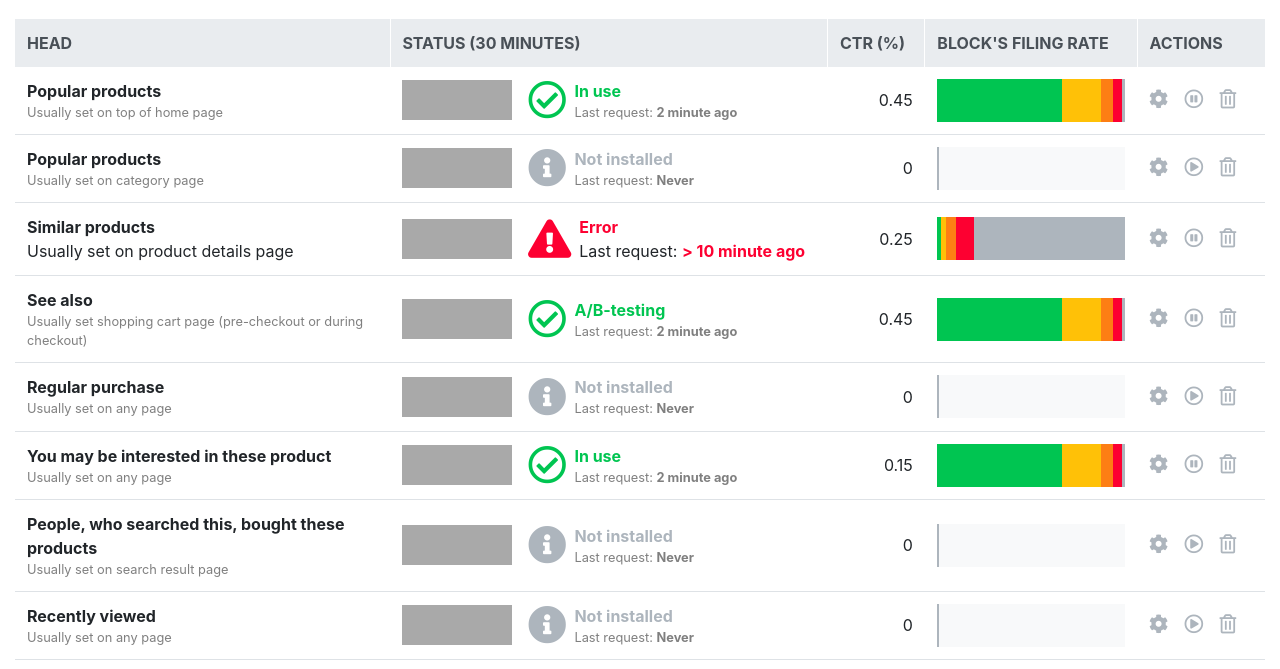
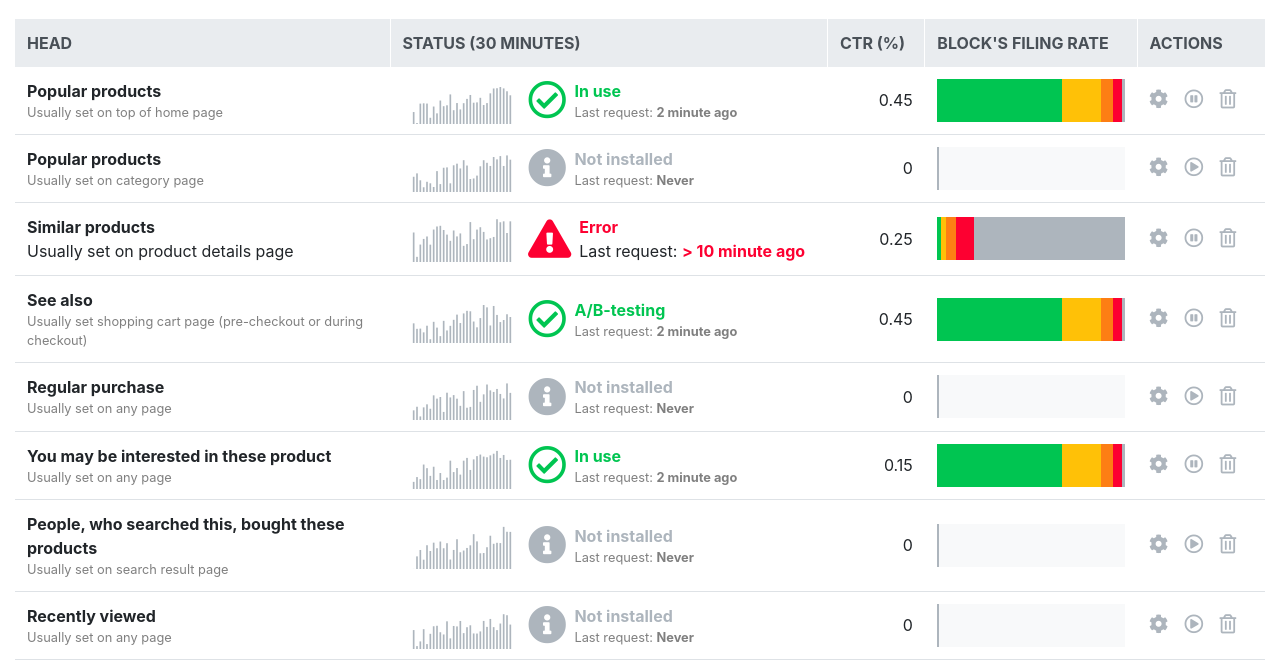
Before and after one commit to disha1010/product-recommendations, a website built with webpack: page src/index.html in a window 1280 px wide. Shown: the part 118-787 px from the top of the page. Built offline with nearby package versions, Linux system fonts and the light colour scheme.

Commit message:
add chart for status activity, add favicon

```diff
--- a/package.json
+++ b/package.json
@@ -12,6 +12,7 @@
   },
   "dependencies": {
     "bootstrap": "^4.4.1",
+    "chart.js": "^2.9.3",
     "jquery": "^3.4.1",
     "popper.js": "^1.16.1"
   },
--- a/src/index.html
+++ b/src/index.html
@@ -82,7 +82,9 @@
             </td>
             <td class="align-middle">
               <div class="d-flex align-items-center">
-                <div class="histogram mr-3"></div>
+                <div class="histogram mr-3">
+                  <canvas class="activity-chart" height="55px" width="110px"></canvas>
+                </div>
                 <div class="desc d-flex align-items-center">
                   <i class="far fa-check-circle text-success mr-2"></i>
                   <div>
@@ -119,7 +121,9 @@
             </td>
             <td class="align-middle">
               <div class="d-flex align-items-center">
-                <div class="histogram mr-3"></div>
+                <div class="histogram mr-3">
+                  <canvas class="activity-chart"></canvas>
+                </div>
                 <div class="desc d-flex align-items-center">
                   <i class="fas fa-info-circle text-secondary mr-2"></i>
                   <div>
@@ -152,7 +156,9 @@
             </td>
             <td class="align-middle">
               <div class="d-flex align-items-center">
-                <div class="histogram mr-3"></div>
+                <div class="histogram mr-3">
+                  <canvas class="activity-chart"></canvas>
+                </div>
                 <div class="desc d-flex align-items-center">
                   <i class="fas fa-exclamation-triangle text-danger mr-2"></i>
                   <div>
@@ -189,7 +195,9 @@
             </td>
             <td class="align-middle">
               <div class="d-flex align-items-center">
-                <div class="histogram mr-3"></div>
+                <div class="histogram mr-3">
+                  <canvas class="activity-chart"></canvas>
+                </div>
                 <div class="desc d-flex align-items-center">
                   <i class="far fa-check-circle text-success mr-2"></i>
                   <div>
@@ -226,7 +234,9 @@
             </td>
             <td class="align-middle">
               <div class="d-flex align-items-center">
-                <div class="histogram mr-3"></div>
+                <div class="histogram mr-3">
+                  <canvas class="activity-chart"></canvas>
+                </div>
                 <div class="desc d-flex align-items-center">
                   <i class="fas fa-info-circle text-secondary mr-2"></i>
                   <div>
@@ -259,7 +269,9 @@
             </td>
             <td class="align-middle">
               <div class="d-flex align-items-center">
-                <div class="histogram mr-3"></div>
+                <div class="histogram mr-3">
+                  <canvas class="activity-chart"></canvas>
+                </div>
                 <div class="desc d-flex align-items-center">
                   <i class="far fa-check-circle text-success mr-2"></i>
                   <div>
@@ -296,7 +308,9 @@
             </td>
             <td class="align-middle">
               <div class="d-flex align-items-center">
-                <div class="histogram mr-3"></div>
+                <div class="histogram mr-3">
+                  <canvas class="activity-chart"></canvas>
+                </div>
                 <div class="desc d-flex align-items-center">
                   <i class="fas fa-info-circle text-secondary mr-2"></i>
                   <div>
@@ -329,7 +343,9 @@
             </td>
             <td class="align-middle">
               <div class="d-flex align-items-center">
-                <div class="histogram mr-3"></div>
+                <div class="histogram mr-3">
+                  <canvas class="activity-chart"></canvas>
+                </div>
                 <div class="desc d-flex align-items-center">
                   <i class="fas fa-info-circle text-secondary mr-2"></i>
                   <div>
@@ -362,7 +378,9 @@
             </td>
             <td class="align-middle">
               <div class="d-flex align-items-center">
-                <div class="histogram mr-3"></div>
+                <div class="histogram mr-3">
+                  <canvas class="activity-chart"></canvas>
+                </div>
                 <div class="desc d-flex align-items-center">
                   <i class="fas fa-info-circle text-secondary mr-2"></i>
                   <div>
--- a/src/index.js
+++ b/src/index.js
@@ -1,2 +1,4 @@
 import './scss/style.scss';
+import './favicon.ico';
+import './js/bar-chart.js'
 import 'bootstrap';
--- /dev/null
+++ b/src/js/bar-chart.js
@@ -0,0 +1,59 @@
+import Chart from "chart.js";
+
+const last30MinChartOptions = {
+  legend: {
+    display: false
+  },
+  tooltips: {
+    enabled: false
+  },
+  scales: {
+    xAxes: [
+      {
+        gridLines: {
+          display: false
+        },
+        ticks: {
+          display: false
+        }
+      }
+    ],
+    yAxes: [
+      {
+        gridLines: {
+          display: false
+        },
+        ticks: {
+          display: false
+        }
+      }
+    ]
+  }
+};
+
+const chartNodes = document.getElementsByClassName("activity-chart");
+for (const element of chartNodes) {
+  const last30MinData = {
+    datasets: []
+  };
+  for (let i = 0; i < 30; i++) {
+    last30MinData.datasets.push({
+      backgroundColor: "rgb(173, 181, 189)",
+      borderColor: "rgb(173, 181, 189)",
+      borderWidth: "0",
+      hoverBackgroundColor: "rgb(173, 181, 189)",
+      hoverBorderColor: "rgb(173, 181, 189)",
+      hoverBorderWidth: "0",
+      label: "",
+      barPercentage: 0.5,
+      categoryPercentage: 1,
+      data: [Math.random() + i / 30]
+    });
+  }
+
+  new Chart(element.getContext("2d"), {
+    type: "bar",
+    data: last30MinData,
+    options: last30MinChartOptions
+  });
+}
--- a/src/scss/_custom.scss
+++ b/src/scss/_custom.scss
@@ -42,8 +42,7 @@ body {
 
 .histogram {
   width: 110px;
-  height: 40px;
-  background-color: darkgray;
+  height: 43px;
 }
 
 .footer_top {
--- a/webpack.config.js
+++ b/webpack.config.js
@@ -10,6 +10,9 @@ module.exports = {
   output: {
     filename: 'main.js',
     path: path.resolve(__dirname, 'dist'),
+  },
+  externals: {
+    moment: 'moment'
   },
   module: {
     rules: [
@@ -56,11 +59,18 @@ module.exports = {
             }
           }
         ]
+      },
+      {
+        test: /\.(jpe?g|png|gif|ico)$/i,
+        loader: 'file-loader?name=[name].[ext]'
       }
     ]
   },
   plugins: [
     new MiniCssExtractPlugin('style.css'),
-    new HtmlWebpackPlugin({template: './src/index.html'}),
+    new HtmlWebpackPlugin({
+      template: './src/index.html',
+      favicon: './src/favicon.ico'
+    }),
   ],
 };
```
Also changed, not shown: src/favicon.ico (added), 1 other file.
